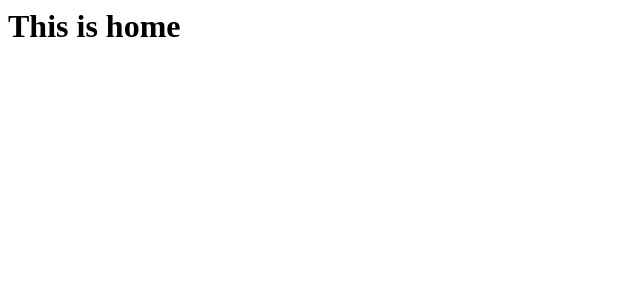
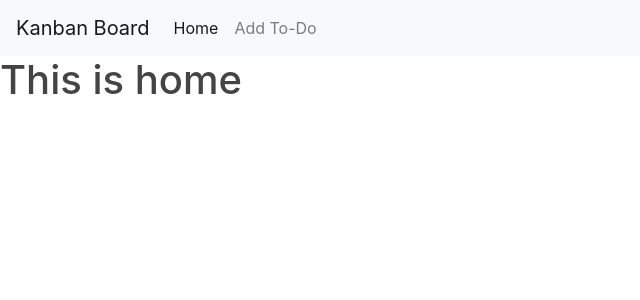
Before and after one commit to jasonyliang/Kanban-Board, a Flask app: page / in a window 1280 px wide. Shown: the top 300 px of the page, without its empty margins (0-640 px from the left). Run offline with Flask 2, Linux system fonts and the light colour scheme; some libraries are stand-ins or nearby versions.

Commit message:
debug some issues

```diff
--- a/kanban/models.py
+++ b/kanban/models.py
@@ -1,4 +1,4 @@
-from flaskblog import db
+from kanban import db
 from datetime import datetime
 
 
--- a/kanban/routes.py
+++ b/kanban/routes.py
@@ -1,6 +1,6 @@
 from flask import render_template, url_for, flash, redirect
 from kanban import app
-from kanban.model import Todo
+from kanban.models import Todo
 
 @app.route("/")
 def home():
--- /dev/null
+++ b/kanban/static/main.css
@@ -0,0 +1,85 @@
+body {
+  background: #fafafa;
+  color: #333333;
+  margin-top: 5rem;
+}
+
+h1,
+h2,
+h3,
+h4,
+h5,
+h6 {
+  color: #444444;
+}
+
+.bg-steel {
+  background-color: #5f788a;
+}
+
+.site-header .navbar-nav .nav-link {
+  color: #cbd5db;
+}
+
+.site-header .navbar-nav .nav-link:hover {
+  color: #ffffff;
+}
+
+.site-header .navbar-nav .nav-link.active {
+  font-weight: 500;
+}
+
+.content-section {
+  background: #ffffff;
+  padding: 10px 20px;
+  border: 1px solid #dddddd;
+  border-radius: 3px;
+  margin-bottom: 20px;
+}
+
+.article-title {
+  color: #444444;
+}
+
+a.article-title:hover {
+  color: #428bca;
+  text-decoration: none;
+}
+
+.article-content {
+  white-space: pre-line;
+}
+
+.article-img {
+  height: 65px;
+  width: 65px;
+  margin-right: 16px;
+}
+
+.article-metadata {
+  padding-bottom: 1px;
+  margin-bottom: 4px;
+  border-bottom: 1px solid #e3e3e3;
+}
+
+.article-metadata a:hover {
+  color: #333;
+  text-decoration: none;
+}
+
+.article-svg {
+  width: 25px;
+  height: 25px;
+  vertical-align: middle;
+}
+
+.account-img {
+  height: 125px;
+  width: 125px;
+  margin-right: 20px;
+  margin-bottom: 16px;
+}
+
+.account-heading {
+  font-size: 2.5rem;
+}
--- /dev/null
+++ b/kanban/templates/base.html
@@ -0,0 +1,25 @@
+<!DOCTYPE html>
+<html lang="en">
+<head>
+    <meta charset="utf-8">
+    <title>Kanban Board</title>
+    <link rel="stylesheet" type="text/css" href="{{ url_for('static', filename='main.css')}}" />
+  <link rel="stylesheet" href="https://maxcdn.bootstrapcdn.com/bootstrap/4.2.1/css/bootstrap.min.css">
+  <script src="https://ajax.googleapis.com/ajax/libs/jquery/3.3.1/jquery.min.js"></script>
+  <script src="https://cdnjs.cloudflare.com/ajax/libs/popper.js/1.14.6/umd/popper.min.js"></script>
+  <script src="https://maxcdn.bootstrapcdn.com/bootstrap/4.2.1/js/bootstrap.min.js"></script>
+<body>
+    <nav class="navbar navbar-expand-sm bg-light navbar-light">
+            <div class="navbar-brand">Kanban Board</div>
+            <ul class="navbar-nav">
+                <li class="nav-item active">
+                <a class="nav-link" href="#">Home</a>
+                </li>
+                <li class="nav-item">
+                <a class="nav-link" href="#">Add To-Do</a>
+                </li>
+            </ul>
+        </nav>
+    {% block content %}{% endblock %}
+</body>
+</html>
--- a/kanban/templates/home.html
+++ b/kanban/templates/home.html
@@ -1 +1,4 @@
+{% extends "base.html" %} {% block content %}
 <h1>This is home</h1>
+
+{% endblock content %}
```
Also changed, not shown: 1 other file.
